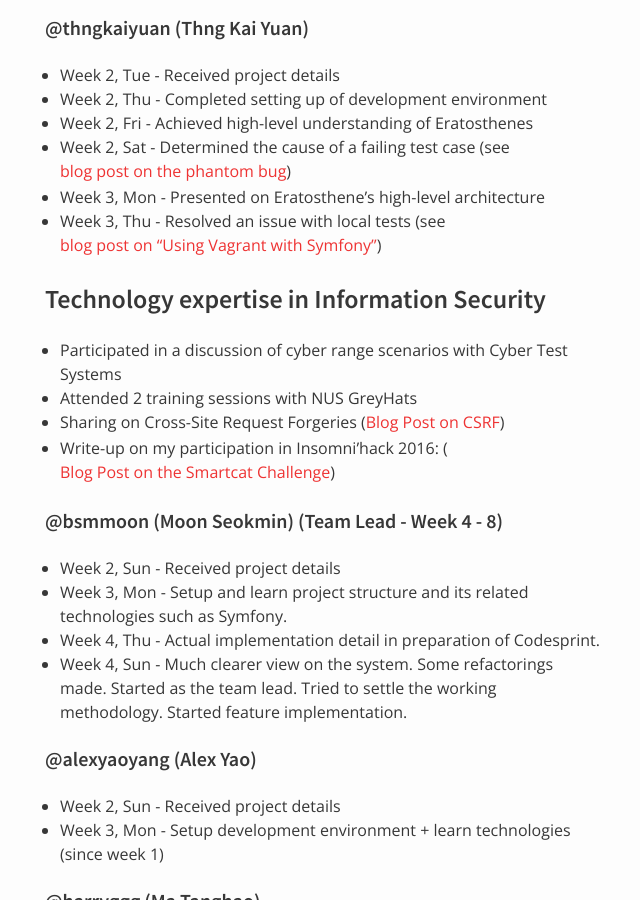
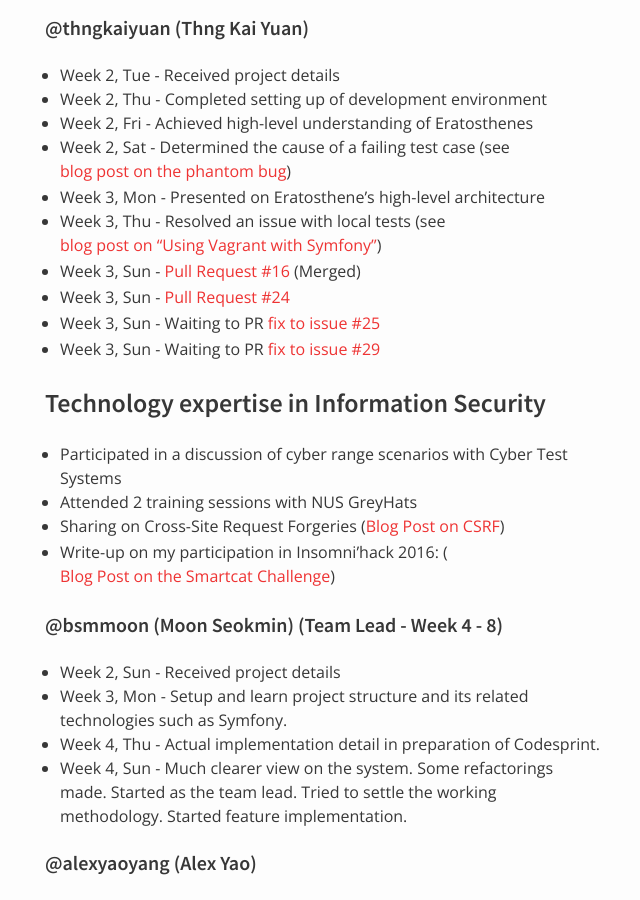
Before and after one commit to nus-oss/cs3281-AY1516S2-website, a Jekyll site: the page built from teams/codebender.md, in a window 1280 px wide and 900 px high, scrolled down 1033 px. Shown: the whole window, without its empty margins (325-965 px from the left). Built offline with Jekyll 4.4.1, drawn with Linux system fonts in a browser that asks for light colours.

Commit message:
Update Kai Yuan's progress

```diff
--- a/teams/codebender.md
+++ b/teams/codebender.md
@@ -39,6 +39,10 @@ permalink: /teams/codebender/
 * Week 2, Sat - Determined the cause of a failing test case (see [blog post on the phantom bug](http://cs3281-2.blogspot.sg/2016/01/catching-phantom-bug.html))
 * Week 3, Mon - Presented on Eratosthene's high-level architecture
 * Week 3, Thu - Resolved an issue with local tests (see [blog post on "Using Vagrant with Symfony"](http://cs3281-2.blogspot.sg/2016/01/using-vagrant-with-symfony.html))
+* Week 3, Sun - [Pull Request #16](https://github.com/codebendercc/eratosthenes/pull/16) (Merged)
+* Week 3, Sun - [Pull Request #24](https://github.com/codebendercc/eratosthenes/pull/24)
+* Week 3, Sun - Waiting to PR [fix to issue #25](https://github.com/codebendercc/eratosthenes/commit/1f44c1dc2bc3fa8a04239f99d7e46eae0f95d814)
+* Week 3, Sun - Waiting to PR [fix to issue #29](https://github.com/codebendercc/eratosthenes/commit/04008171417d1d09837d374bea2a32a5f48c5d20)
 
 ### Technology expertise in Information Security
  * Participated in a discussion of cyber range scenarios with Cyber Test Systems
```
